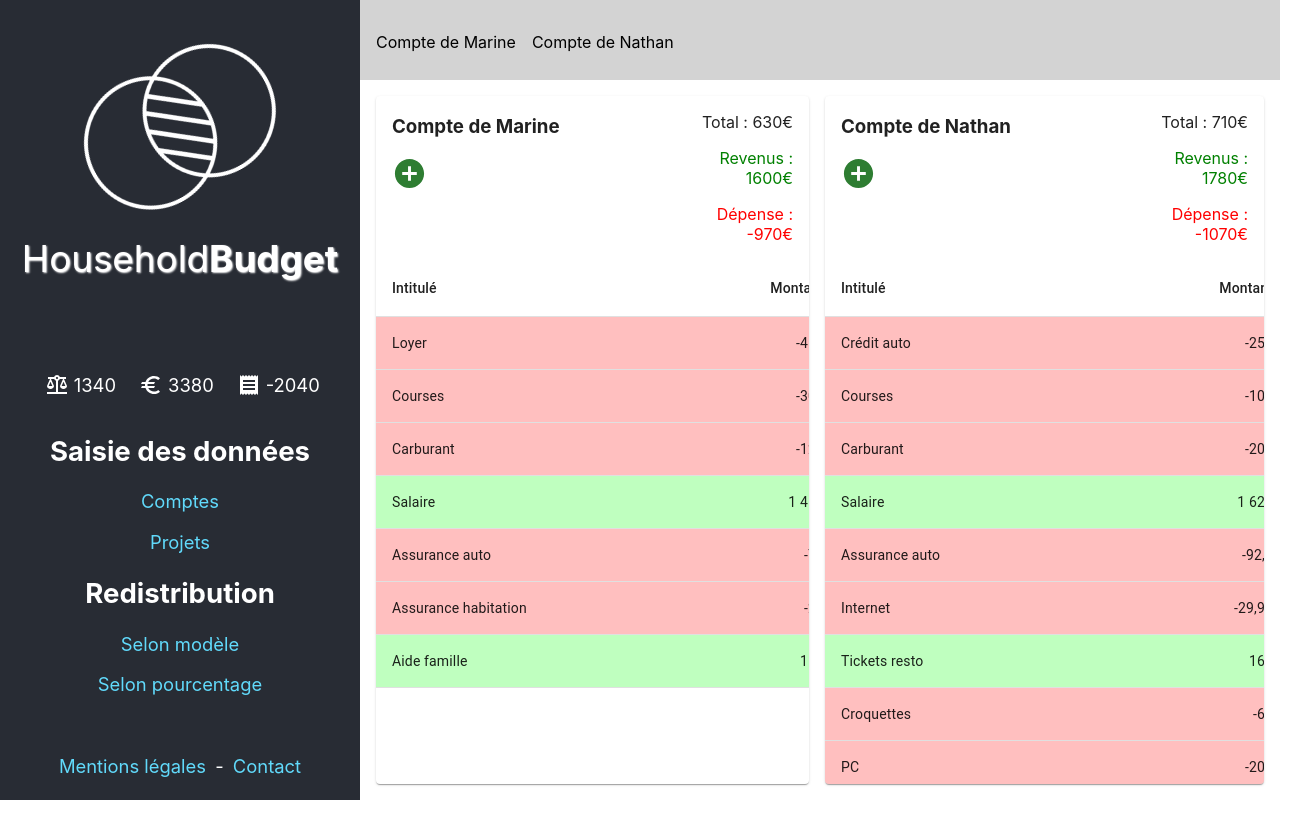
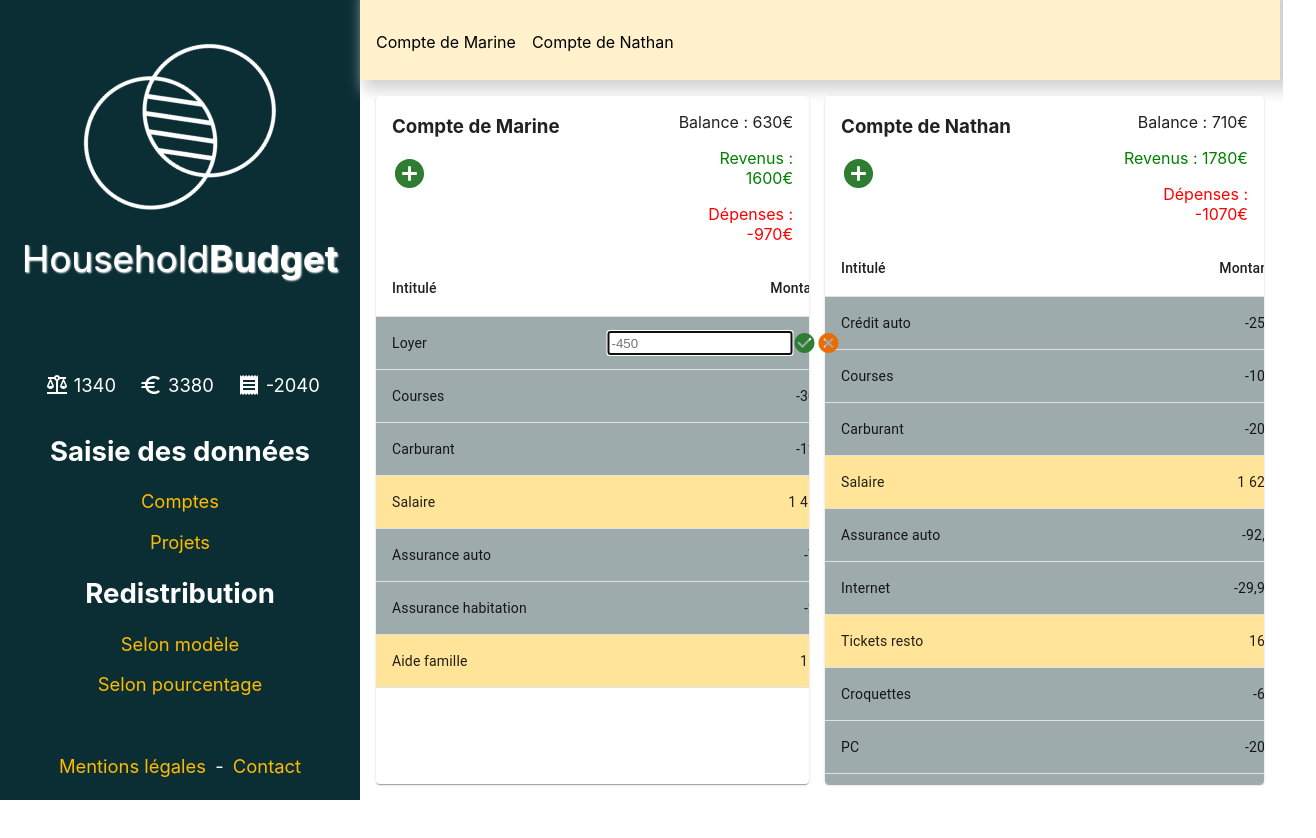
Before and after one commit to MarineGuyodo/household-budget, a React (Create React App) app: page / in a window 1280 px wide. Both pictures are taken after a click on the element "-450". Shown: the top 838 px of the page, 1316 px wide, since content can reach past the window. After the commit the page ends 817 px from the top, so only its background shows below. Built offline with nearby package versions, Linux system fonts and the light colour scheme.

Commit message:
Various styling changes (colors and edit icons)

```diff
--- a/src/App.css
+++ b/src/App.css
@@ -9,7 +9,6 @@
   display: flex;
   flex-direction: row;
   box-sizing: border-box;
-  /* overflow: hidden; */
 }
 
 .App-header,
@@ -20,7 +19,7 @@
 }
 
 .App-header {
-  background-color: #282c34;
+  background-color: #0a2e34;
   height: 100%;
   width: 360px;
   flex-direction: column;
@@ -61,7 +60,7 @@
 }
 
 .App-link {
-  color: #61dafb;
+  color: #fb0;
 }
 
 .App-main {
@@ -97,10 +96,13 @@
 }
 
 .icon-on-hover .show-on-hover {
-  display: inline-block;
   opacity: 0;
   position: absolute;
+  display: flex;
   transition: opacity 0.3s ease-in-out;
+  background: rgba(255, 255, 255, 0.75);
+  padding: 0.4em 0.2em;
+  border-radius: 4px;
 }
 
 .icon-on-hover .show-on-hover svg {
--- a/src/Components/Account.js
+++ b/src/Components/Account.js
@@ -129,13 +129,13 @@ export default function Account(props) {
                 </div>
 
                 <div className="App-account-totals">
-                    <p>Total : { props.totals.incomes + props.totals.expenses }€</p>
+                    <p>Balance : { props.totals.incomes + props.totals.expenses }€</p>
                     <p style={{ color: 'green' }}>Revenus : { props.totals.incomes }€</p>
-                    <p style={{ color: 'red' }}>Dépense : { props.totals.expenses }€</p>
+                    <p style={{ color: 'red' }}>Dépenses : { props.totals.expenses }€</p>
                 </div>
             </div>
 
-            <TableContainer sx={{ maxHeight: '80%' }}>
+            <TableContainer sx={{ maxHeight: '80%', overflowX: 'hidden', paddingRight: '0.5em' }}>
                 <Table stickyHeader aria-label="sticky table">
                     <TableHead>
                         <TableRow>
@@ -155,10 +155,10 @@ export default function Account(props) {
                         .slice(page * rowsPerPage, page * rowsPerPage + rowsPerPage)
                         .map((row) => {
                             const color = row.value < 0
-                                ? 'rgba(255, 0, 0, 0.25)'
+                                ? 'rgba(10, 46, 52, 0.4)'
                                 : row.value > 0
-                                    ? 'rgba(0, 255, 0, 0.25)'
-                                    : 'rgba(200, 200, 200, 0.25)';
+                                    ? 'rgba(255, 187, 0, 0.4)'
+                                    : 'lightgrey';
 
                         return (
                             <TableRow
@@ -166,24 +166,15 @@ export default function Account(props) {
                                 role="checkbox"
                                 tabIndex={-1}
                                 key={row.id}
+                                style={{ 'backgroundColor': color }}
                             >
                             {columns.map((column) => {
                                 const value = row[column.id];
-
-                                const align = {
-                                    vertical: '-50%',
-                                    horizontal: '0'
-                                };
-
-                                if (column.align === 'right') {
-                                    align.horizontal = '-50%';
-                                }
 
                                 return (
                                 <TableCell
                                     key={ column.id }
                                     align={ column.align }
-                                    style={{ 'backgroundColor': color }}
                                 >
                                     <EditableContent
                                         content={
@@ -191,7 +182,7 @@ export default function Account(props) {
                                                 column.format(value) :
                                                 value
                                         }
-                                        align={ align }
+                                        align={ column.align || 'default' }
                                         submit={(data) => {
                                             let newRows = [...rows];
 
--- a/src/Components/AccountsView.js
+++ b/src/Components/AccountsView.js
@@ -10,7 +10,8 @@ function AccountsView(props) {
                 height: '10%',
                 padding: '1em',
                 columnGap: '1em',
-                backgroundColor: 'lightgrey',
+                backgroundColor: 'rgba(255, 187, 0, 0.2)',
+                boxShadow: '14px 0px 14px 10px lightgrey',
                 boxSizing: 'border-box'
             }}
         >
--- a/src/Components/EditableContent.js
+++ b/src/Components/EditableContent.js
@@ -10,10 +10,6 @@ export default function Account(props) {
     const [editMode, setEditMode] = useState(false);
     const [value, setValue] = useState("");
 
-    let transform = "translate(";
-    transform += (props?.align?.horizontal || 0) + ', ';
-    transform += (props?.align?.vertical || 0) + ')';
-
     const handleChange = (e) => {
         // TODO: Validations will come later
         setValue(e.target.value);
@@ -25,6 +21,7 @@ export default function Account(props) {
     }
 
     const handleSubmit = () => {
+        // TODO: Validations will come later
         if (value !== "") {
             props.submit(value);
         }
@@ -37,7 +34,11 @@ export default function Account(props) {
     <>{ editMode &&
         <form
             className="App-edit-form"
-            style={{ transform }}
+            style={{
+                transform: 'translate('
+                    + ( props.align === 'right' ? '-50%, ' : '0, ' )
+                    + ( props.align ? '-50%)' : '0)' )
+            }}
             onSubmit={ handleSubmit }
         >
             <input
@@ -63,7 +64,12 @@ export default function Account(props) {
     { !editMode &&
         <div className="icon-on-hover">
             { props.content }
-            <div className="show-on-hover" >
+            <div
+                className="show-on-hover"
+                style={{
+                    transform: 'translate(' + (props.align === 'right' ? '20%' : '-10%') + ', -80%)'
+                }}
+            >
                 <Tooltip
                     title="Modifier"
                     placement="top"
```
